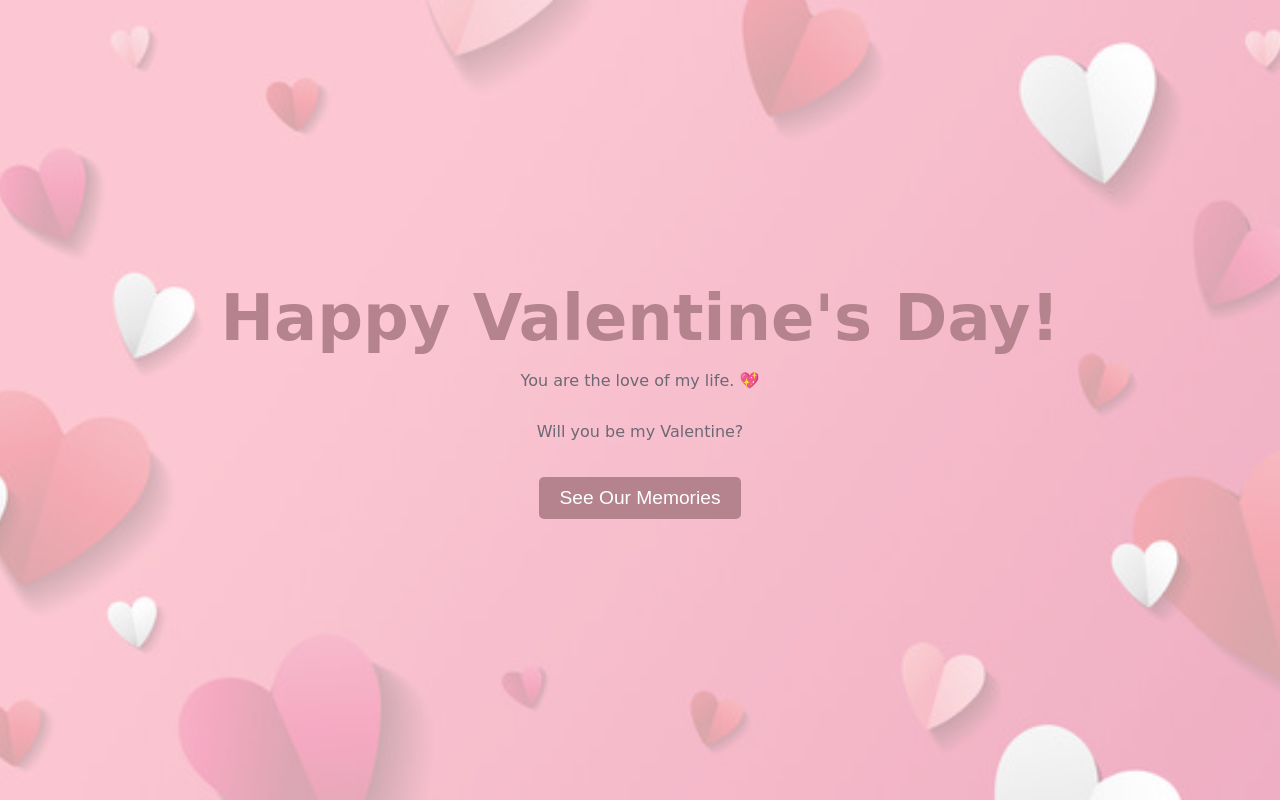
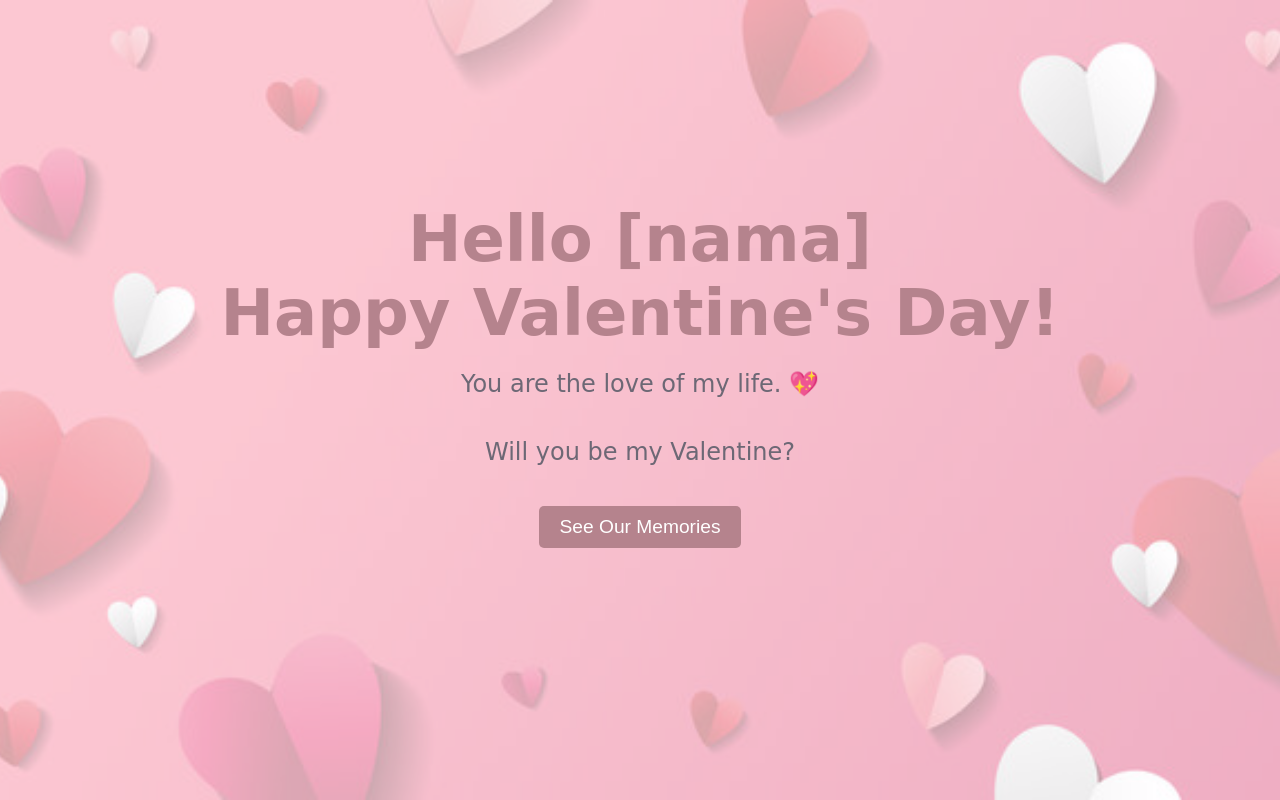
Before and after one commit to kikidwi/valentineWebsite, a plain HTML site: page index.html in a window 1280 px wide. Drawn offline with Linux system fonts and the light colour scheme.

Commit message:
add favicon

```diff
--- a/index.html
+++ b/index.html
@@ -5,12 +5,14 @@
     <meta name="viewport" content="width=device-width, initial-scale=1.0">
     <title>Happy Valentine's Day</title>
     <link rel="stylesheet" href="styles.css">
+    <link rel="icon" type="image/x-icon" href="/Assets/favicon.ico">
     <link rel="stylesheet" href="https://cdnjs.cloudflare.com/ajax/libs/font-awesome/6.0.0/css/all.min.css">
 </head>
 <body>
     <div class="background-image"></div>
     <div class="overlay"></div>
     <div class="container">
+        <h1 class="animated-text">Hello [nama]</h1>
         <h1 class="animated-text">Happy Valentine's Day!</h1>
         <p class="animated-text">You are the love of my life. 💖</p>
         <p class="animated-text">Will you be my Valentine?</p>
--- a/styles.css
+++ b/styles.css
@@ -7,6 +7,7 @@ body {
     text-align: center;
     overflow-x: hidden;
     background-color: #f8f2f7; /* Warna background soft */
+
 }
 
 .container, .gallery-container {
@@ -33,6 +34,11 @@ h2.section-header {
     animation: fadeIn 2s ease-in-out;
 }
 
+.container p {
+    font-size: 1.5rem;
+    margin: 20px;
+}
+
 .date-text {
     font-size: 2rem;
     margin: 10px 0;
@@ -42,6 +48,7 @@ h2.section-header {
 
 .btn {
     margin-top: 20px;
+    margin-bottom: 50px;
     padding: 10px 20px;
     font-size: 1.2rem;
     background-color: #b5838d; /* Warna button soft */
```
Also changed, not shown: gallery.html (+1 -0 lines), Assets/favicon.ico (added).
